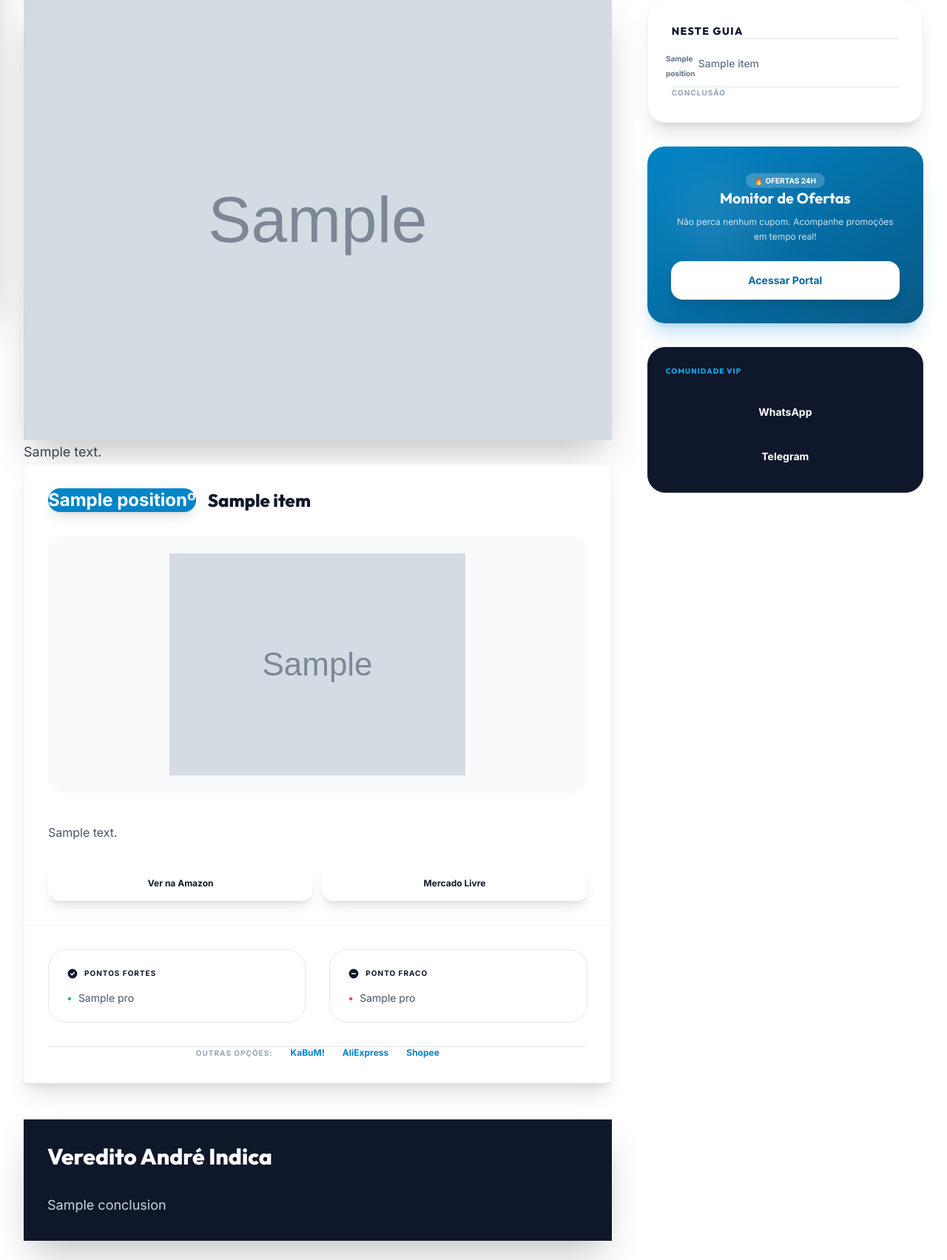
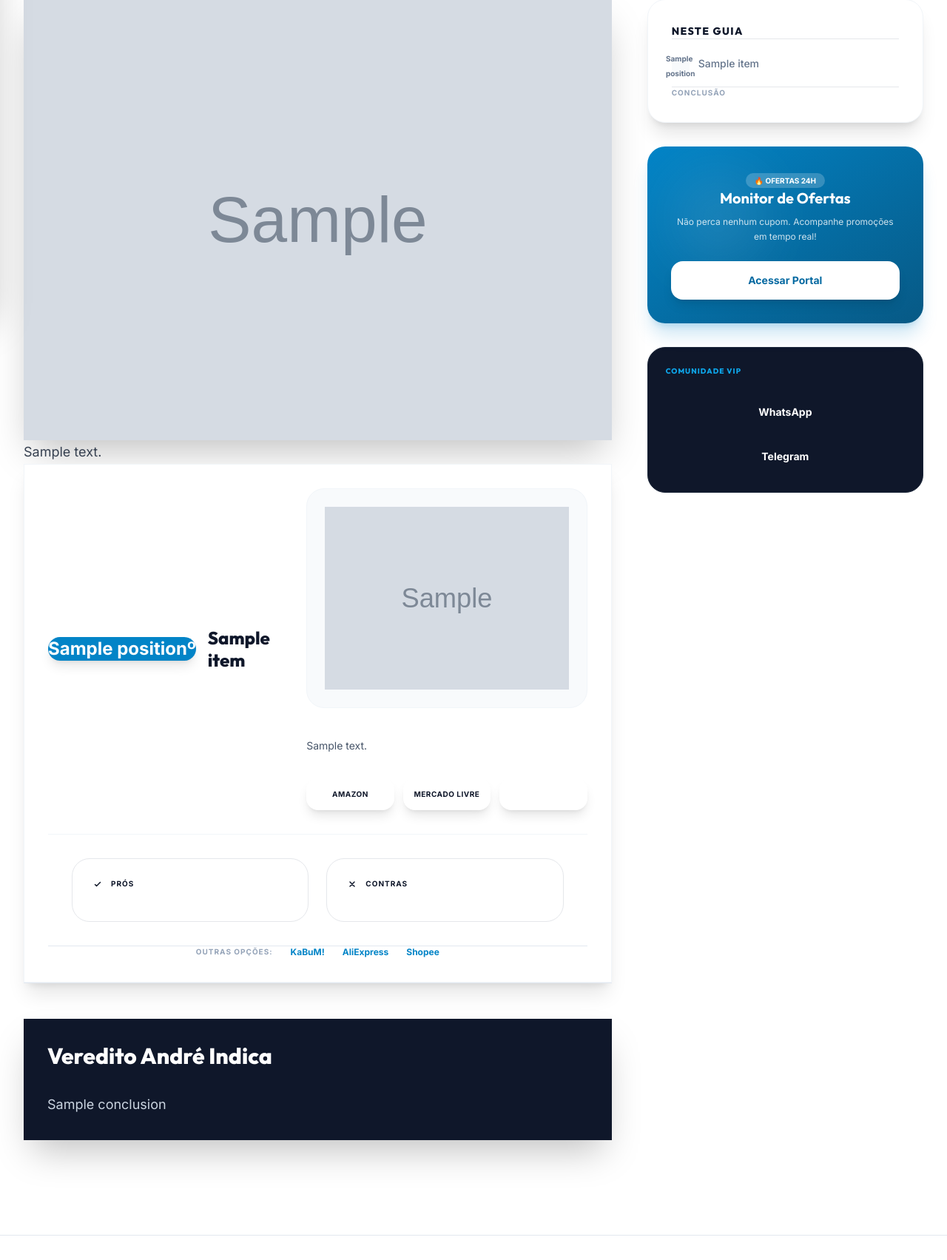
Before and after one commit to andresperes33/blog, a Django app: template templates/reviews/guide_detail.html in a window 1280 px wide. Shown: the part 379-2082 px from the top of the page at 74% size. Run offline with Django 5.2, Linux system fonts and the light colour scheme; the template is opened without the code that fills it: most values are stand-ins (such as "Sample title", 1, 10 or a date in 2020); grey boxes marked "Sample" are stand-in pictures; some libraries are stand-ins or nearby versions.

Commit message:
feat: improve guide item formatting and enable all fields in admin

```diff
--- a/reviews/admin.py
+++ b/reviews/admin.py
@@ -5,10 +5,9 @@ class ReviewImageInline(admin.TabularInline):
     model = ReviewImage
     extra = 1
 
-class GuideItemInline(admin.TabularInline):
+class GuideItemInline(admin.StackedInline):
     model = GuideItem
-    extra = 3
-    fields = ('position', 'name', 'product', 'image')
+    extra = 1
 
 @admin.register(Guide)
 class GuideAdmin(admin.ModelAdmin):
--- a/templates/reviews/guide_detail.html
+++ b/templates/reviews/guide_detail.html
@@ -87,36 +87,39 @@
                                 <h2 class="text-2xl md:text-4xl font-outfit font-black text-slate-900 dark:text-white leading-tight m-0">
                                     {{ item.name }}
                                 </h2>
-                            </div>
-
-                            <div class="grid grid-cols-1 md:grid-cols-12 gap-10">
+                                                       <div class="grid grid-cols-1 md:grid-cols-12 gap-10">
                                 <!-- Imagem do Produto -->
-                                <div class="md:col-span-5">
-                                    <div class="aspect-square rounded-3xl overflow-hidden bg-slate-50 dark:bg-slate-800/50 p-6 flex items-center justify-center">
+                                <div class="md:col-span-4">
+                                    <div class="aspect-square rounded-3xl overflow-hidden bg-slate-50 dark:bg-slate-800/80 p-6 flex items-center justify-center border border-slate-100 dark:border-slate-800">
                                         {% if item.image %}
-                                        <img src="{{ item.image.url }}" alt="{{ item.name }}" class="max-w-full max-h-full object-contain group-hover:scale-110 transition-transform duration-700">
+                                        <img src="{{ item.image.url }}" alt="{{ item.name }}" class="max-w-full max-h-full object-contain group-hover:scale-105 transition-transform duration-700">
                                         {% elif item.product and item.product.main_image %}
-                                        <img src="{{ item.product.main_image.url }}" alt="{{ item.name }}" class="max-w-full max-h-full object-contain group-hover:scale-110 transition-transform duration-700">
+                                        <img src="{{ item.product.main_image.url }}" alt="{{ item.name }}" class="max-w-full max-h-full object-contain group-hover:scale-105 transition-transform duration-700">
                                         {% endif %}
                                     </div>
                                 </div>
 
                                 <!-- Descrição e CTAs Rápidos -->
-                                <div class="md:col-span-7 flex flex-col">
-                                    <div class="prose dark:prose-invert text-slate-600 dark:text-slate-400 mb-8 leading-relaxed">
+                                <div class="md:col-span-8 flex flex-col">
+                                    <div class="prose dark:prose-invert text-slate-600 dark:text-slate-400 mb-8 leading-relaxed text-sm md:text-base">
                                         {{ item.description|safe }}
                                     </div>
 
                                     <!-- Principais Lojas -->
-                                    <div class="grid grid-cols-1 sm:grid-cols-2 gap-3 mt-auto">
+                                    <div class="flex flex-wrap gap-3 mt-auto">
                                         {% if item.amazon_link or item.product.amazon_link %}
-                                        <a href="{{ item.amazon_link|default:item.product.amazon_link }}" target="_blank" rel="nofollow" class="flex items-center justify-center py-4 bg-[#FF9900] text-black font-black text-xs rounded-2xl shadow-lg hover:brightness-110 transition-all active:scale-95">
-                                            Ver na Amazon
+                                        <a href="{{ item.amazon_link|default:item.product.amazon_link }}" target="_blank" rel="nofollow" class="flex-1 min-w-[140px] flex items-center justify-center py-3.5 bg-[#FF9900] text-black font-black text-[10px] uppercase tracking-wider rounded-2xl shadow-lg hover:brightness-110 transition-all active:scale-95">
+                                            Amazon
                                         </a>
                                         {% endif %}
                                         {% if item.mercadolivre_link or item.product.mercadolivre_link %}
-                                        <a href="{{ item.mercadolivre_link|default:item.product.mercadolivre_link }}" target="_blank" rel="nofollow" class="flex items-center justify-center py-4 bg-[#FFE600] text-[#2D3277] font-black text-xs rounded-2xl shadow-lg hover:brightness-110 transition-all active:scale-95">
+                                        <a href="{{ item.mercadolivre_link|default:item.product.mercadolivre_link }}" target="_blank" rel="nofollow" class="flex-1 min-w-[140px] flex items-center justify-center py-3.5 bg-[#FFE600] text-[#2D3277] font-black text-[10px] uppercase tracking-wider rounded-2xl shadow-lg hover:brightness-110 transition-all active:scale-95">
                                             Mercado Livre
+                                        </a>
+                                        {% endif %}
+                                        {% if item.kabum_link or item.product.kabum_link %}
+                                        <a href="{{ item.kabum_link|default:item.product.kabum_link }}" target="_blank" rel="nofollow" class="flex-1 min-w-[140px] flex items-center justify-center py-3.5 bg-[#0060B1] text-white font-black text-[10px] uppercase tracking-wider rounded-2xl shadow-lg hover:brightness-110 transition-all active:scale-95">
+                                            KaBuM!
                                         </a>
                                         {% endif %}
                                     </div>
@@ -125,37 +128,46 @@
                         </div>
 
                         <!-- Rodapé do Card: Prós/Contras e Links Extras -->
-                        <div class="bg-slate-50/50 dark:bg-slate-800/30 p-8 md:px-12 border-t border-slate-100 dark:border-slate-800">
-                            <div class="grid grid-cols-1 md:grid-cols-2 gap-8 mb-8">
+                        <div class="bg-slate-50/30 dark:bg-slate-800/20 p-8 md:px-12 border-t border-slate-100 dark:border-slate-800">
+                            <div class="grid grid-cols-1 md:grid-cols-2 gap-6">
                                 <!-- Prós -->
-                                <div class="bg-emerald-50/50 dark:bg-emerald-900/10 p-6 rounded-3xl border border-emerald-100/50 dark:border-emerald-800/20">
+                                <div class="bg-emerald-50/30 dark:bg-emerald-900/10 p-6 rounded-3xl border border-emerald-100/50 dark:border-emerald-800/20">
                                     <h4 class="text-[10px] font-black uppercase tracking-widest text-emerald-600 dark:text-emerald-400 mb-4 flex items-center gap-2">
-                                        <svg class="w-4 h-4" fill="currentColor" viewBox="0 0 20 20"><path fill-rule="evenodd" d="M10 18a8 8 0 100-16 8 8 0 000 16zm3.707-9.293a1 1 0 00-1.414-1.414L9 10.586 7.707 9.293a1 1 0 00-1.414 1.414l2 2a1 1 0 001.414 0l4-4z" clip-rule="evenodd"/></svg>
-                                        Pontos Fortes
+                                        <div class="w-5 h-5 rounded-full bg-emerald-100 dark:bg-emerald-900/30 flex items-center justify-center">
+                                            <svg class="w-3 h-3" fill="none" stroke="currentColor" viewBox="0 0 24 24"><path stroke-linecap="round" stroke-linejoin="round" stroke-width="3" d="M5 13l4 4L19 7"/></svg>
+                                        </div>
+                                        Prós
                                     </h4>
-                                    <ul class="space-y-2">
+                                    <ul class="space-y-2.5">
                                         {% for line in item.pros.splitlines %}
-                                        <li class="flex items-start gap-2 text-sm text-slate-600 dark:text-slate-400 leading-tight">
-                                            <span class="text-emerald-500 flex-shrink-0">•</span> {{ line }}
+                                        {% if line.strip %}
+                                        <li class="flex items-start gap-2 text-[13px] text-slate-600 dark:text-slate-400 leading-tight">
+                                            <span class="text-emerald-500 font-bold">•</span> {{ line }}
                                         </li>
+                                        {% endif %}
                                         {% endfor %}
                                     </ul>
                                 </div>
                                 <!-- Contras -->
-                                <div class="bg-rose-50/50 dark:bg-rose-900/10 p-6 rounded-3xl border border-rose-100/50 dark:border-rose-800/20">
+                                <div class="bg-rose-50/30 dark:bg-rose-900/10 p-6 rounded-3xl border border-rose-100/50 dark:border-rose-800/20">
                                     <h4 class="text-[10px] font-black uppercase tracking-widest text-rose-600 dark:text-rose-400 mb-4 flex items-center gap-2">
-                                        <svg class="w-4 h-4" fill="currentColor" viewBox="0 0 20 20"><path fill-rule="evenodd" d="M10 18a8 8 0 100-16 8 8 0 000 16zM7 9a1 1 0 000 2h6a1 1 0 100-2H7z" clip-rule="evenodd"/></svg>
-                                        Ponto Fraco
+                                        <div class="w-5 h-5 rounded-full bg-rose-100 dark:bg-rose-900/30 flex items-center justify-center">
+                                            <svg class="w-3 h-3" fill="none" stroke="currentColor" viewBox="0 0 24 24"><path stroke-linecap="round" stroke-linejoin="round" stroke-width="3" d="M6 18L18 6M6 6l12 12"/></svg>
+                                        </div>
+                                        Contras
                                     </h4>
-                                    <ul class="space-y-2">
+                                    <ul class="space-y-2.5">
                                         {% for line in item.cons.splitlines %}
-                                        <li class="flex items-start gap-2 text-sm text-slate-600 dark:text-slate-400 leading-tight">
-                                            <span class="text-rose-500 flex-shrink-0">•</span> {{ line }}
+                                        {% if line.strip %}
+                                        <li class="flex items-start gap-2 text-[13px] text-slate-600 dark:text-slate-400 leading-tight">
+                                            <span class="text-rose-500 font-bold">•</span> {{ line }}
                                         </li>
+                                        {% endif %}
                                         {% endfor %}
                                     </ul>
                                 </div>
                             </div>
+            </div>
 
                             <!-- Outras Lojas -->
                             {% if item.shopee_link or item.aliexpress_link or item.kabum_link %}
```
